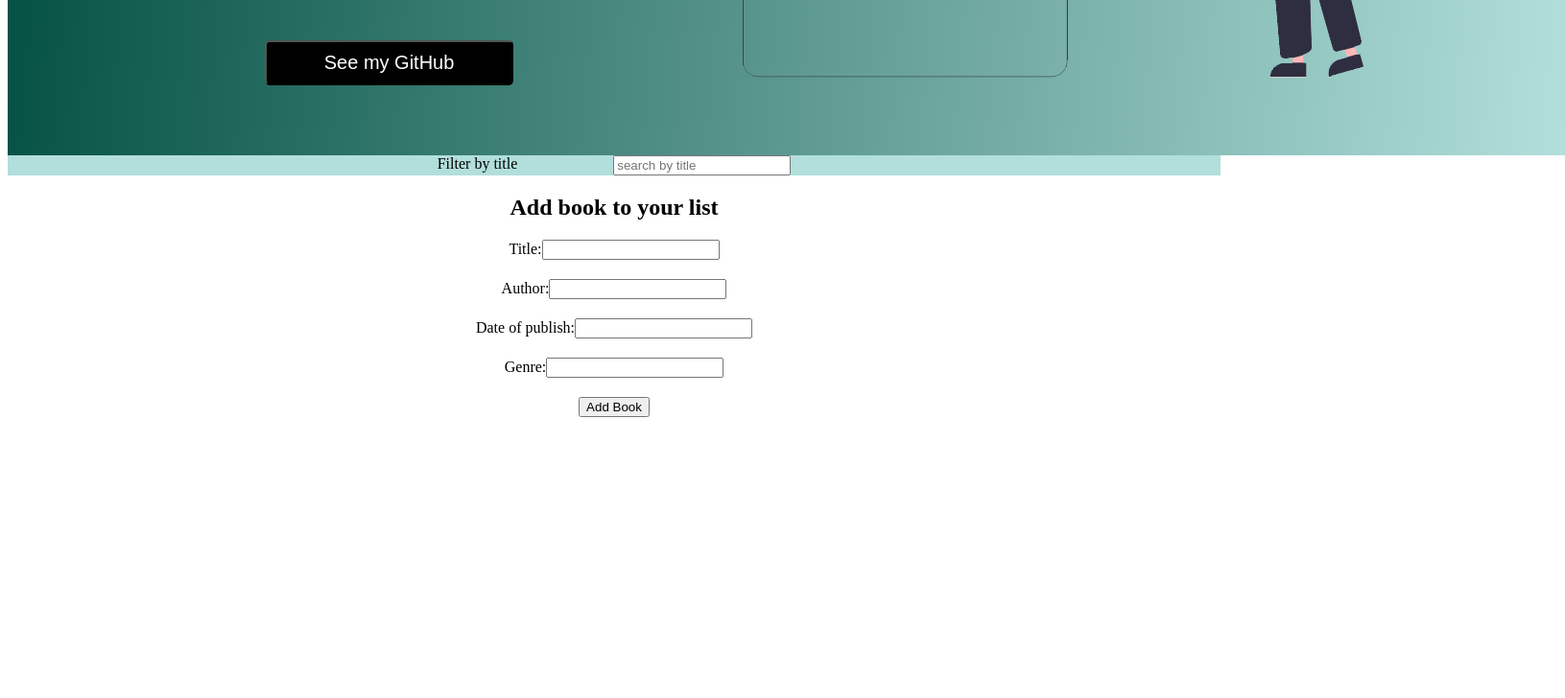
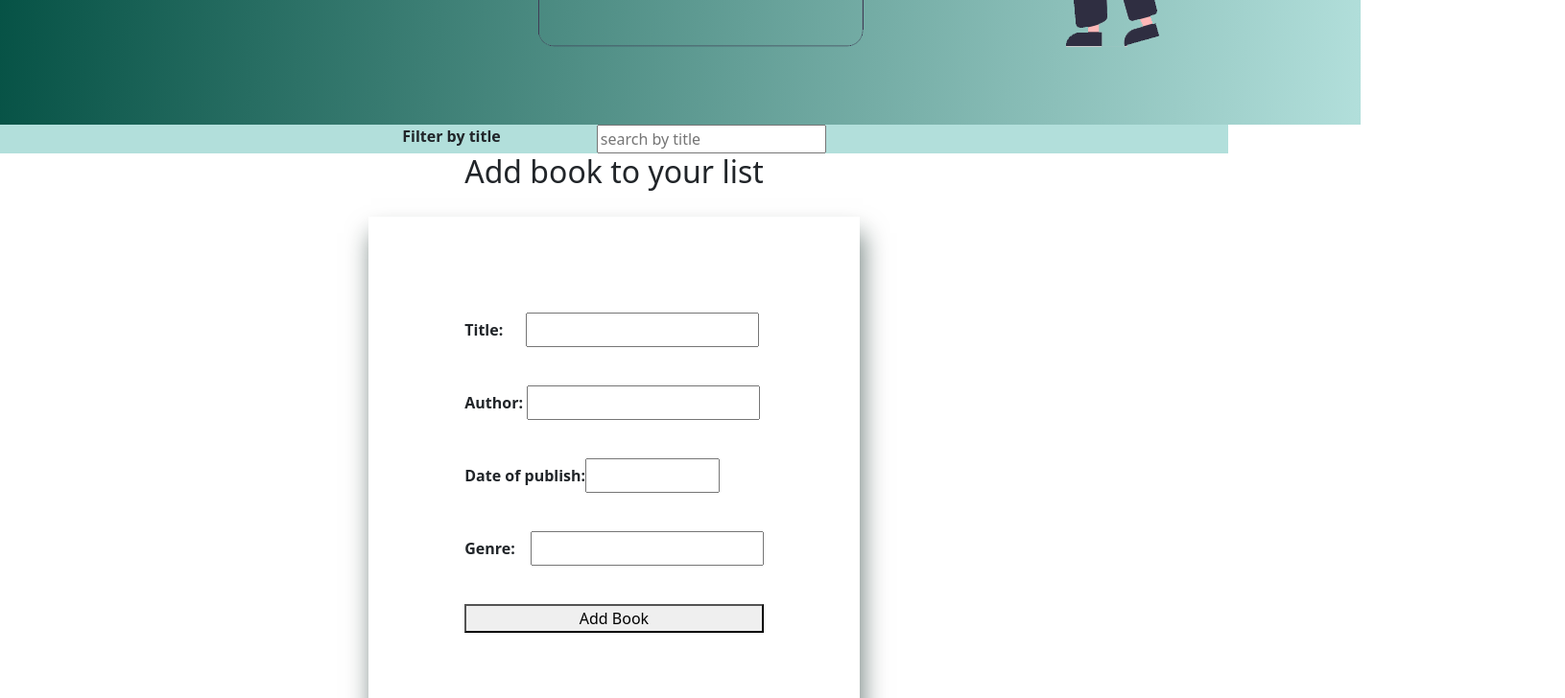
Before and after one commit to NataliaJeszke/library-app-react, a React (Create React App) app: page / in a window 1280 px wide. Shown: the part 680-1408 px from the top of the page at 96% size, 1631 px wide, since content can reach past the window. Before the commit the page ends 1123 px from the top, so only its background shows below. Built offline with nearby package versions, Linux system fonts and the light colour scheme.

Commit message:
form style

```diff
--- a/src/App.jsx
+++ b/src/App.jsx
@@ -1,7 +1,7 @@
 import { AddBook } from "./components/AddBook/AddBook";
 import { Header } from "./components/Header/Header";
 import { MainList } from "./components/MainList/MainList"
-
+import 'bootstrap/dist/css/bootstrap.min.css';
 
 export function App() {
   return (
--- a/src/containers/BookMetadataInput/BookMetadataInput.jsx
+++ b/src/containers/BookMetadataInput/BookMetadataInput.jsx
@@ -1,7 +1,9 @@
-import formStyle from "./BookMetadataInputStyle.module.css";
 import { addBookAction } from "../../store/book/book-slice";
 import { useDispatch } from "react-redux";
 import { useState } from "react";
+import Button from 'react-bootstrap/Button';
+import Form from 'react-bootstrap/Form';
+import bookFormStyle from "./BookMetadataInputStyle.module.css"
 
 export function BookMetadataInput(props) {
   const dispatch = useDispatch();
@@ -17,29 +19,31 @@ export function BookMetadataInput(props) {
     console.log("submit");
   }
   return (
-    <form onSubmit={submit} className={formStyle.metadataForm}>
-      <label>
+    <Form>
+    <form onSubmit={submit} className={bookFormStyle.formBox}>
+      <label className={bookFormStyle.title}>
         Title:
-        <input type="text" onChange={(event) => setTitle(event.target.value)} />
+        <input type="text" onChange={(event) => setTitle(event.target.value)} className="p-1 ms-4" />
       </label>
       <label>
         Author:
         <input
           type="text"
-          onChange={(event) => setAuthor(event.target.value)}
+          onChange={(event) => setAuthor(event.target.value)} className="p-1 ms-1"
         />
       </label>
       <label>
         Date of publish:
-        <input type="text" onChange={(event) => setDate(event.target.value)} />
+        <input type="text" onChange={(event) => setDate(event.target.value)} className={bookFormStyle.date}/>
       </label>
       <label>
         Genre:
-        <input type="text" onChange={(event) => setGenre(event.target.value)} />
+        <input type="text" onChange={(event) => setGenre(event.target.value)} className="p-1 ms-3" />
       </label>
       <button type="submit" value="Submit">
         Add Book
       </button>
     </form>
+    </Form>
   );
 }
--- a/src/containers/BookMetadataInput/BookMetadataInputStyle.module.css
+++ b/src/containers/BookMetadataInput/BookMetadataInputStyle.module.css
@@ -1,7 +1,24 @@
-.metadataForm{
-display: flex;
-flex-direction: column;
-gap: 20px;
-align-items: center;
-justify-content: center;
+.date{
+width: 140px;
+padding: 0.25rem;
 }
+
+
+.formBox{
+    box-shadow: 3px 17px 24px 0px rgba(0, 29, 24, 0.549);
+    display: flex;
+    flex-direction: column;
+    margin-bottom: 50px;
+    margin-top: 20px;
+    padding: 100px;
+    gap:40px
+
+}
+
+label{
+    font-weight: bold;
+}
+
+form{
+
+}
```
Also changed, not shown: src/AppStyle.module.css (added).
